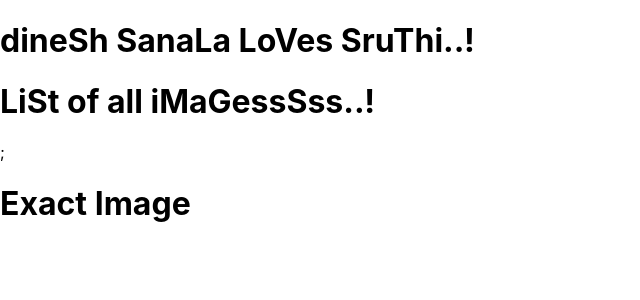
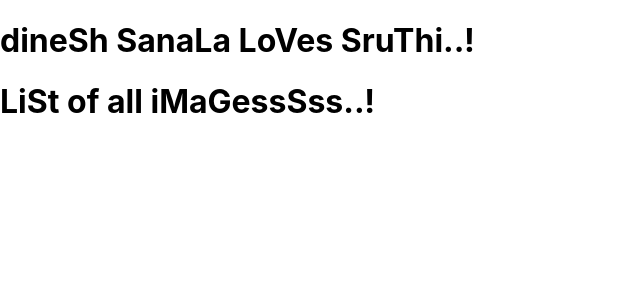
Before and after one commit to dnsh4989/dinu, a Next.js app: page / in a window 1280 px wide. Shown: the top 300 px of the page, without its empty margins (0-640 px from the left). Built offline with nearby package versions, Linux system fonts and the light colour scheme.

Commit message:
images component again

```diff
--- a/pages/images/[imageId].js
+++ b/pages/images/[imageId].js
@@ -1,5 +1,15 @@
+import { useRouter } from "next/router";
+import { useEffect, useState } from "react";
+
 function ImageItemPage() {
-  return <h1>Exact Image</h1>;
+  const router = useRouter();
+  const [nameFromUrl, setNameFromUrl] = useState();
+
+  useEffect(() => {
+    setNameFromUrl(router.query.imageId);
+  }, []);
+
+  return <h1>{nameFromUrl}</h1>;
 }
 
 export default ImageItemPage;
--- a/pages/images/index.js
+++ b/pages/images/index.js
@@ -3,8 +3,7 @@ import ImageItemPage from "./[imageId]";
 function ImageListPage() {
   return (
     <div>
-      <h1>LiSt of all iMaGessSss..!</h1>;
-      <ImageItemPage />
+      <h1>LiSt of all iMaGessSss..!</h1>
     </div>
   );
 }
```
